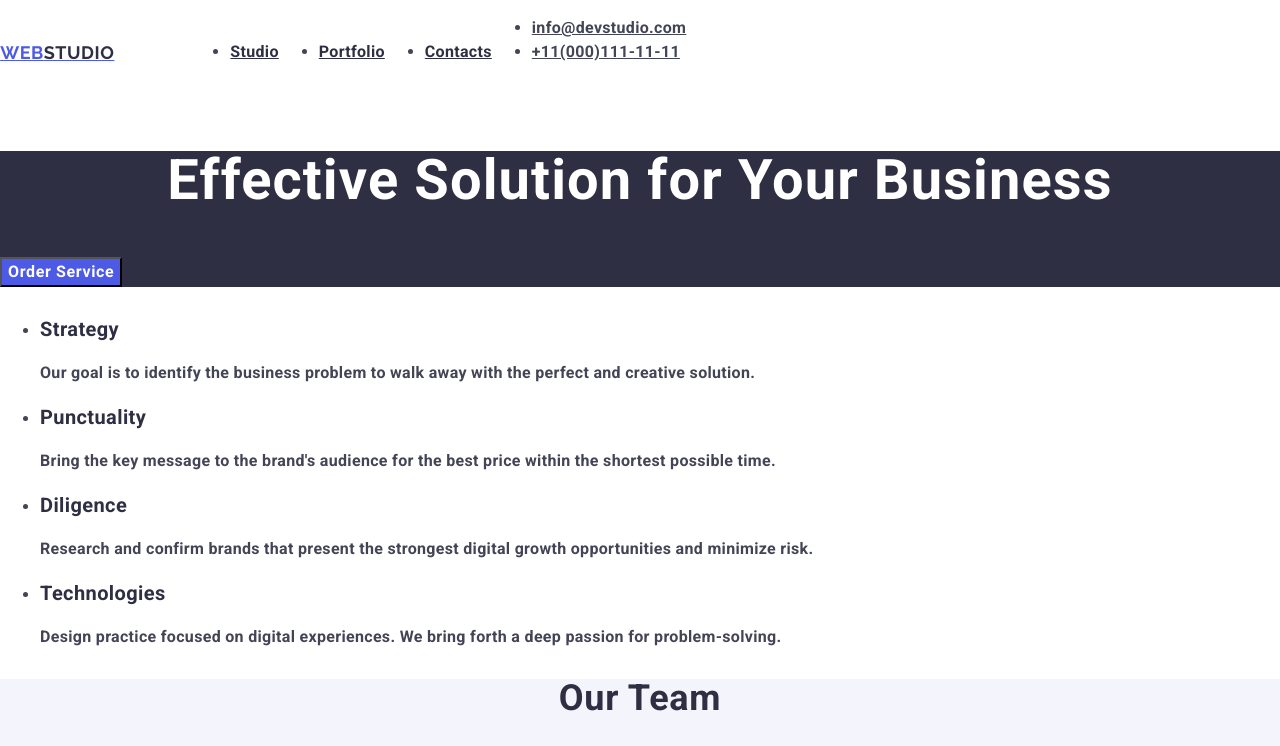
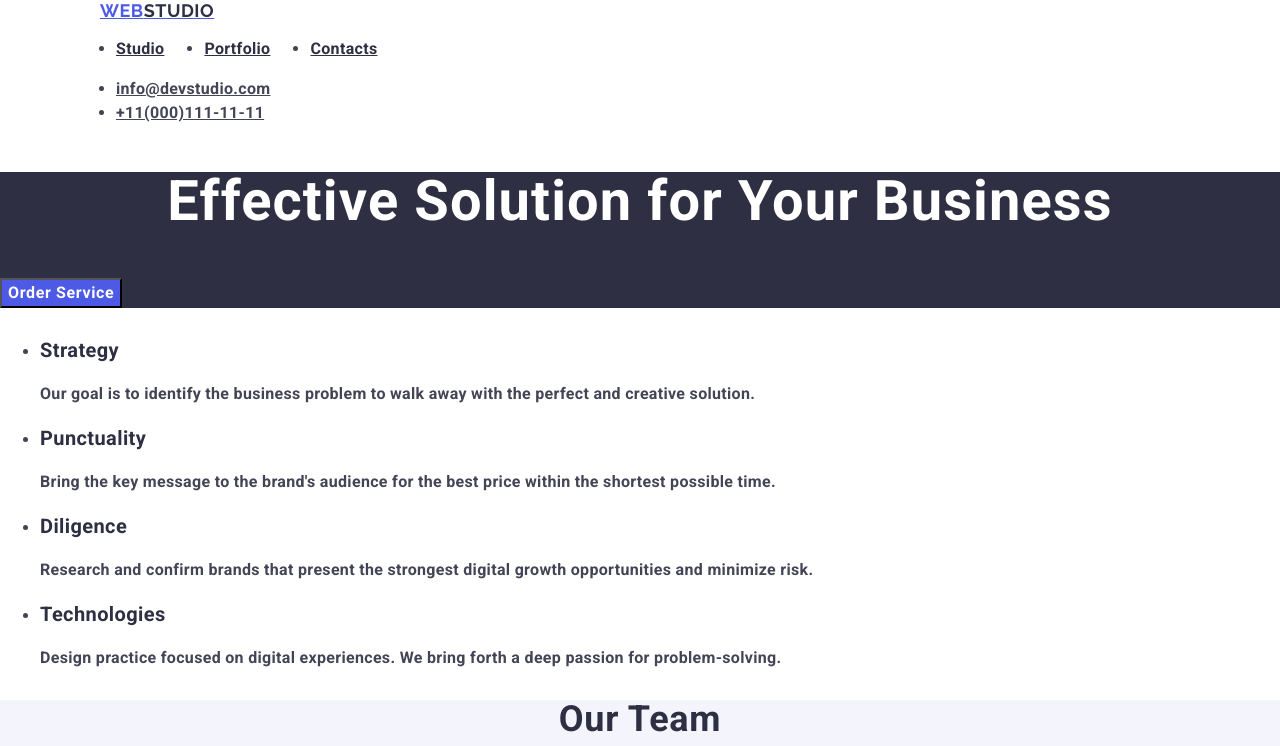
Before and after one commit to gul-hilal/goit-markup-hw-03, a plain HTML site: page index.html in a window 1280 px wide. Shown: the top 746 px of the page. Drawn offline with nearby package versions, Linux system fonts and the light colour scheme.

Commit message:
Update styles.css

```diff
--- a/css/styles.css
+++ b/css/styles.css
@@ -11,13 +11,11 @@ body {
   border-bottom: 1px solid #e7e9fc;
 }
 .container {
-    display: flex;
   width: 1158px;
-    margin: 0 outo;
-    padding: 0.15px;
-
+  margin: 0 auto;
+  padding: 0 15px;
 }
-.nav-1 {
+.nav-1-nav {
   display: flex;
   align-items: center;
   padding: 24px 0;
@@ -32,12 +30,11 @@ body {
   line-height: 1.17;
   cursor: pointer;
   margin-right: 76px;
-
+  padding: 24px;
 }
 .header-ul {
   display: flex;
   gap: 40px;
-
 }
 
 .stu-dio-1 {
@@ -47,16 +44,16 @@ body {
   font-size: 16px;
 }
 .adress {
+  display: flex;
   font-size: 16px;
   color: #434455;
+  gap: 40px;
 
   line-height: 1.5;
   letter-spacing: 0.02em;
 }
 .link-list {
   font-style: normal;
-  display: flex;
-  gap: 40px;
 }
 
 .header-link {
```
Lines whose indentation alone changed are shown as unchanged.
